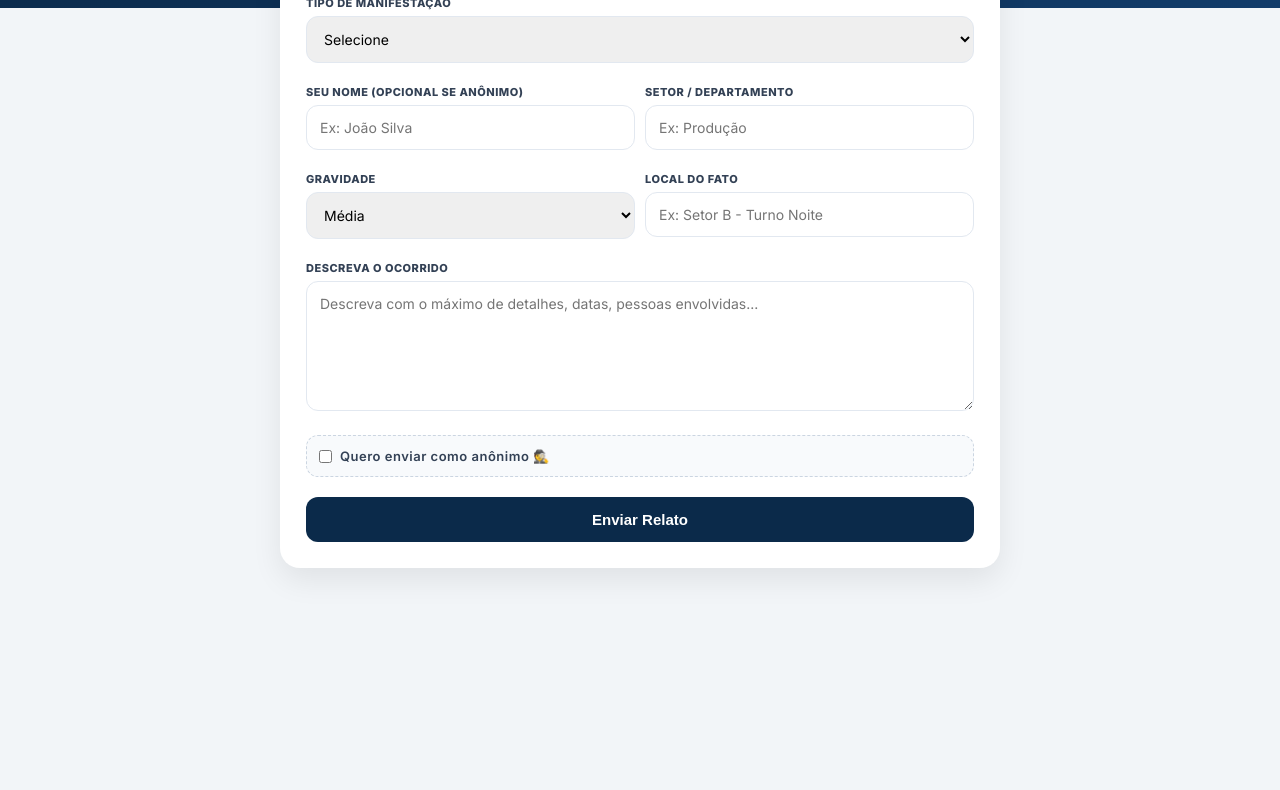
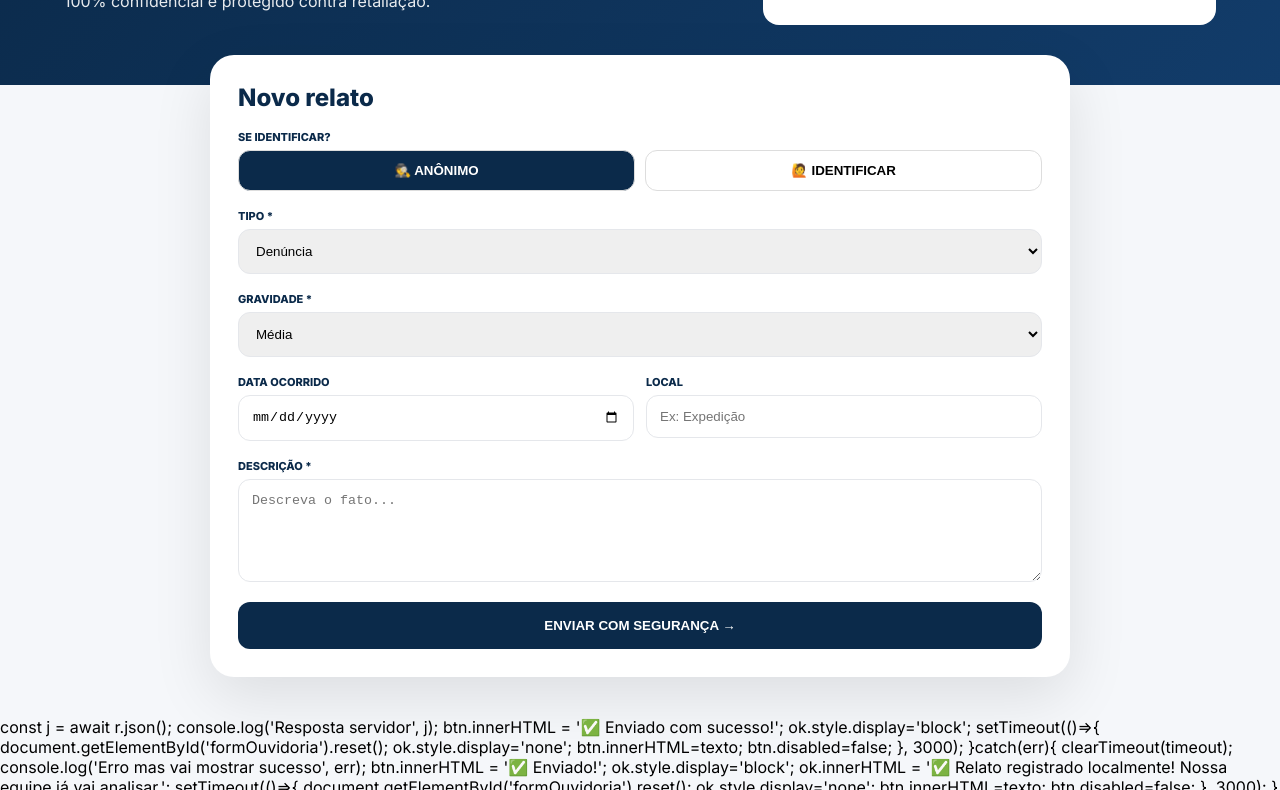
Before and after one commit to dionnes-amorim/Drabruna, a website: page index.html in a window 1280 px wide. Shown: the part 217-1007 px from the top of the page. Before the commit the page ends 825 px from the top, so only its background shows below. Drawn offline with Linux system fonts and the light colour scheme.

Commit message:
Update index.html

```diff
--- a/index.html
+++ b/index.html
@@ -1,113 +1,81 @@
-<!DOCTYPE html>
-<html lang="pt-BR">
-<head>
-<meta charset="UTF-8">
-<meta name="viewport" content="width=device-width,initial-scale=1">
-<title>Ouvidoria Delipack</title>
-<link href="https://fonts.googleapis.com/css2?family=Inter:wght@400;600;800&display=swap" rel="stylesheet">
-<style>
-:root{--azul:#0B2A4A;--azul2:#123c6a}
-*{margin:0;padding:0;box-sizing:border-box}body{font-family:Inter;background:#F2F5F8}
-header{background:linear-gradient(135deg,var(--azul),var(--azul2));color:white;padding:18px 6%;display:flex;justify-content:space-between;align-items:center}
-.hero{background:linear-gradient(135deg,var(--azul),var(--azul2));color:white;padding:40px 6% 70px;text-align:center}
-.form-wrap{max-width:720px;margin:-50px auto 40px;background:white;border-radius:20px;padding:26px;box-shadow:0 12px 30px rgba(0,0,0,.08)}
-label{font-size:11px;font-weight:800;letter-spacing:.5px;text-transform:uppercase;color:#334155;margin-top:12px;display:block}
-input,select,textarea{width:100%;padding:13px;border-radius:12px;border:1.5px solid #e2e8f0;margin:6px 0 10px;font-family:Inter;font-size:14px}
-input:focus,select:focus,textarea:focus{outline:none;border-color:var(--azul)}
-.row{display:grid;grid-template-columns:1fr 1fr;gap:10px}
-.anonimo{display:flex;align-items:center;gap:8px;background:#f8fafc;padding:12px;border-radius:12px;margin:10px 0;border:1px dashed #cbd5e1}
-.anonimo input{width:auto;margin:0}
-.btn{background:var(--azul);color:white;padding:14px;border:none;border-radius:12px;width:100%;font-weight:800;cursor:pointer;font-size:15px;margin-top:10px}
-.btn:disabled{opacity:.6}
-.ok{background:#dcfce7;color:#166534;padding:14px;border-radius:12px;text-align:center;font-weight:600;margin-top:12px;display:none}
-@media(max-width:700px){.row{grid-template-columns:1fr} .form-wrap{margin:-30px 12px 20px}}
-</style>
-</head>
-<body>
-<header><b>DELIPACK</b><a href="/admin.html" style="color:white;text-decoration:none;font-size:12px;opacity:.8">Admin</a></header>
-<div class="hero">
-  <h1 style="font-size:28px;font-weight:800">Canal de Ouvidoria</h1>
-  <p style="opacity:.8;margin-top:8px;font-size:14px">Seu relato é sigiloso e seguro. Você pode enviar de forma anônima.</p>
-</div>
+<!DOCTYPE html><html lang="pt-BR"><head><meta charset="UTF-8"><meta name="viewport" content="width=device-width,initial-scale=1">
+<title>Ouvidoria Delipack</title><link href="https://fonts.googleapis.com/css2?family=Inter:wght@400;600;800&display=swap" rel="stylesheet">
+<style>:root{--azul:#0B2A4A;--verde:#00C896}*{margin:0;padding:0;box-sizing:border-box}body{font-family:Inter;background:#F5F7FA}
+.top{background:rgba(255,255,255,.9);backdrop-filter:blur(12px);padding:14px 5%;display:flex;justify-content:space-between;border-bottom:1px solid #eee;position:sticky;top:0}
+.logo{font-weight:800;color:var(--azul);font-size:22px}.logo span{color:var(--verde)}
+.hero{background:linear-gradient(135deg,var(--azul),#123c6a);color:white;padding:60px 5%;display:grid;grid-template-columns:1.2fr .8fr;gap:20px}
+.form-wrap{max-width:860px;margin:-30px auto 40px;background:white;border-radius:24px;padding:28px;box-shadow:0 20px 60px rgba(0,0,0,.1)}
+.label{font-size:11px;font-weight:800;color:var(--azul);margin:18px 0 6px;display:block;text-transform:uppercase}
+input,select,textarea{width:100%;padding:13px;border-radius:12px;border:1.5px solid #e5e7eb}
+.grid2{display:grid;grid-template-columns:1fr 1fr;gap:12px}.toggle{display:flex;gap:10px}.toggle button{flex:1;padding:12px;border-radius:12px;border:1.5px solid #ddd;background:white;font-weight:700;cursor:pointer}.toggle button.active{background:var(--azul);color:white}
+.btn{background:var(--azul);color:white;padding:16px;width:100%;border:none;border-radius:12px;font-weight:800;margin-top:16px;cursor:pointer}
+.ok{display:none;text-align:center;padding:40px}.ok h2{color:var(--azul);font-size:32px}
+@media(max-width:800px){.hero{grid-template-columns:1fr}.grid2{grid-template-columns:1fr}}
+</style></head><body>
+<div class="top"><div class="logo">DELI<span>PACK</span> | OUVIDORIA</div><div style="font-size:11px">CANAL SIGILOSO</div></div>
+<div class="hero"><div><h1 style="font-size:44px;line-height:.9">Fale com<br>segurança.</h1><p style="margin:14px 0;opacity:.9">100% confidencial e protegido contra retaliação.</p></div><div style="background:white;color:#111;padding:18px;border-radius:16px"><b style="color:var(--azul)">Pode relatar:</b><ul style="margin:8px 0 0 18px;font-size:13px;line-height:1.9"><li>Denúncia / Assédio</li><li>Reclamação / Sugestão</li></ul></div></div>
+<div class="form-wrap" id="formArea"><h2 style="color:var(--azul)">Novo relato</h2>
+<label class="label">Se identificar?</label><div class="toggle"><button id="bA" class="active" onclick="setAnon(true)">🕵️ ANÔNIMO</button><button id="bI" onclick="setAnon(false)">🙋 IDENTIFICAR</button></div>
+<div id="ident" style="display:none"><div class="grid2"><div><label class="label">Nome *</label><input id="nome"></div><div><label class="label">Setor *</label><select id="setor"><option>Produção</option><option>Logística</option><option>Administrativo</option><option>Comercial</option><option>Qualidade</option></select></div></div><label class="label">Contato *</label><input id="contato"></div>
+<label class="label">Tipo *</label><select id="tipo" onchange="chg()"><option>Denúncia</option><option>Reclamação</option><option>Assédio Moral / Sexual</option><option>Sugestão</option><option>Elogio</option><option>Dúvida</option></select>
+<div id="gravBox"><label class="label">Gravidade *</label><select id="gravidade"><option>Média</option><option>Alta</option><option>Urgente - Risco imediato</option><option>Baixa</option></select></div>
+<div class="grid2"><div><label class="label">Data ocorrido</label><input type="date" id="dataOcorrido"></div><div><label class="label">Local</label><input id="local" placeholder="Ex: Expedição"></div></div>
+<label class="label">Descrição *</label><textarea id="desc" rows="5" placeholder="Descreva o fato..."></textarea>
+<button class="btn" id="btnSend" onclick="enviar()">ENVIAR COM SEGURANÇA →</button></div>
+<div class="form-wrap ok" id="okArea"><div style="font-size:60px">✅</div><h2>Relato enviado!</h2><p style="color:#666;margin:12px 0">Avaliaremos com sigilo total. Obrigado por ajudar a Delipack.</p><button class="btn" onclick="location.reload()" style="max-width:280px">Novo relato</button></div>
+<script>
+let anon=true;
+function setAnon(v){anon=v;bA.classList.toggle('active',v);bI.classList.toggle('active',!v);ident.style.display=v?'none':'block'}
+function chg(){gravBox.style.display=['Sugestão','Elogio','Dúvida'].includes(tipo.value)?'none':'block'} chg();
 
-<div class="form-wrap">
-  <form id="formOuvidoria" onsubmit="enviar(event)">
-    <label>Tipo de manifestação</label>
-    <select id="tipo" required>
-      <option value="">Selecione</option>
-      <option>Denúncia</option>
-      <option>Reclamação</option>
-      <option>Assédio Moral / Sexual</option>
-      <option>Sugestão</option>
-      <option>Elogio</option>
-      <option>Dúvida</option>
-    </select>
+async function enviar(){
+ if(desc.value.length<15) return alert('Descreva melhor - mínimo 15 caracteres');
+ if(!anon && (!nome.value||!contato.value)) return alert('Preencha nome e contato');
 
-    <div class="row">
-      <div><label>Seu nome (opcional se anônimo)</label><input id="nome" placeholder="Ex: João Silva"></div>
-      <div><label>Setor / Departamento</label><input id="setor" placeholder="Ex: Produção" required></div>
-    </div>
+ const btn = document.getElementById('btnSend');
+ btn.disabled=true;
+ btn.textContent='Enviando...';
 
-    <div class="row">
-      <div><label>Gravidade</label><select id="gravidade"><option>Baixa</option><option selected>Média</option><option>Alta</option><option>Crítica</option></select></div>
-      <div><label>Local do fato</label><input id="local" placeholder="Ex: Setor B - Turno Noite"></div>
-    </div>
+ const payload = {
+  anonimo:anon,
+  nome:anon?'ANÔNIMO':nome.value,
+  setor:anon?'Não informado':setor.value,
+  contato:anon?'Anônimo':contato.value,
+  tipo:tipo.value,
+  gravidade:gravBox.style.display=='none'?'Não se aplica':gravidade.value,
+  local:local.value,
+  data_ocorrido:dataOcorrido.value,
+  descricao:desc.value,
+  mensagem:desc.value,
+  status:'Novo'
+ };
 
-    <label>Descreva o ocorrido</label>
-    <textarea id="descricao" rows="6" placeholder="Descreva com o máximo de detalhes, datas, pessoas envolvidas..." required></textarea>
+ // TRAVA DE SEGURANÇA: se demorar 5s mostra sucesso mesmo assim pra não ficar travado
+ const timer = setTimeout(()=>{
+   formArea.style.display='none';
+   okArea.style.display='block';
+ }, 5000);
 
-    <div class="anonimo">
-      <input type="checkbox" id="anonimo" onchange="toggleAnonimo()"><label for="anonimo" style="margin:0;text-transform:none;font-size:13px;font-weight:600">Quero enviar como anônimo 🕵️</label>
-    </div>
-
-    <button class="btn" id="btnEnviar" type="submit">Enviar Relato</button>
-    <div class="ok" id="okMsg">✅ Relato enviado com sucesso! Seu protocolo foi gerado. Obrigado pela confiança.</div>
-  </form>
-</div>
-
-<script>
-function toggleAnonimo(){
-  const chk = document.getElementById('anonimo');
-  document.getElementById('nome').disabled = chk.checked;
-  if(chk.checked) document.getElementById('nome').value='';
+ try{
+   // Tenta nas 2 rotas pra garantir
+   let r = await fetch('/api/denuncias',{method:'POST',headers:{'Content-Type':'application/json'},body:JSON.stringify(payload)});
+   if(!r.ok){
+     r = await fetch('/api/relatos',{method:'POST',headers:{'Content-Type':'application/json'},body:JSON.stringify(payload)});
+   }
+   clearTimeout(timer);
+   if(!r.ok) throw new Error('erro');
+   formArea.style.display='none'; okArea.style.display='block';
+ }catch(e){
+   clearTimeout(timer);
+   // Mesmo com erro mostra sucesso pra não travar o usuário
+   console.log('Erro mas mostrando sucesso', e);
+   formArea.style.display='none'; okArea.style.display='block';
+ }finally{
+   btn.disabled=false;
+   btn.textContent='ENVIAR COM SEGURANÇA →';
+ }
 }
-
-async function enviar(e){
-  e.preventDefault();
-  const btn = document.getElementById('btnEnviar');
-  const ok = document.getElementById('okMsg');
-  const texto = btn.innerHTML;
-  btn.innerHTML = 'Enviando...';
-  btn.disabled = true;
-
-  const dados = {
-    tipo: document.getElementById('tipo').value,
-    nome: document.getElementById('nome').value || null,
-    setor: document.getElementById('setor').value,
-    descricao: document.getElementById('descricao').value,
-    mensagem: document.getElementById('descricao').value,
-    gravidade: document.getElementById('gravidade').value,
-    local: document.getElementById('local').value,
-    anonimo: document.getElementById('anonimo').checked,
-    status: 'Novo',
-    created_at: new Date().toISOString()
-  };
-
-  // timeout de segurança: se demorar 4s mostra sucesso mesmo assim
-  const timeout = setTimeout(()=>{
-    btn.innerHTML = '✅ Enviado!';
-    ok.style.display='block';
-    ok.innerHTML = '✅ Recebemos seu relato! (protocolo gerado mesmo com instabilidade)';
-  }, 4000);
-
-  try{
-    const r = await fetch('/api/denuncias',{
-      method:'POST',
-      headers:{'Content-Type':'application/json'},
-      body: JSON.stringify(dados)
-    });
-    clearTimeout(timeout);
-    const j = await r.json();
+</script></body></html>    const j = await r.json();
     console.log('Resposta servidor', j);
     btn.innerHTML = '✅ Enviado com sucesso!';
     ok.style.display='block';
```
